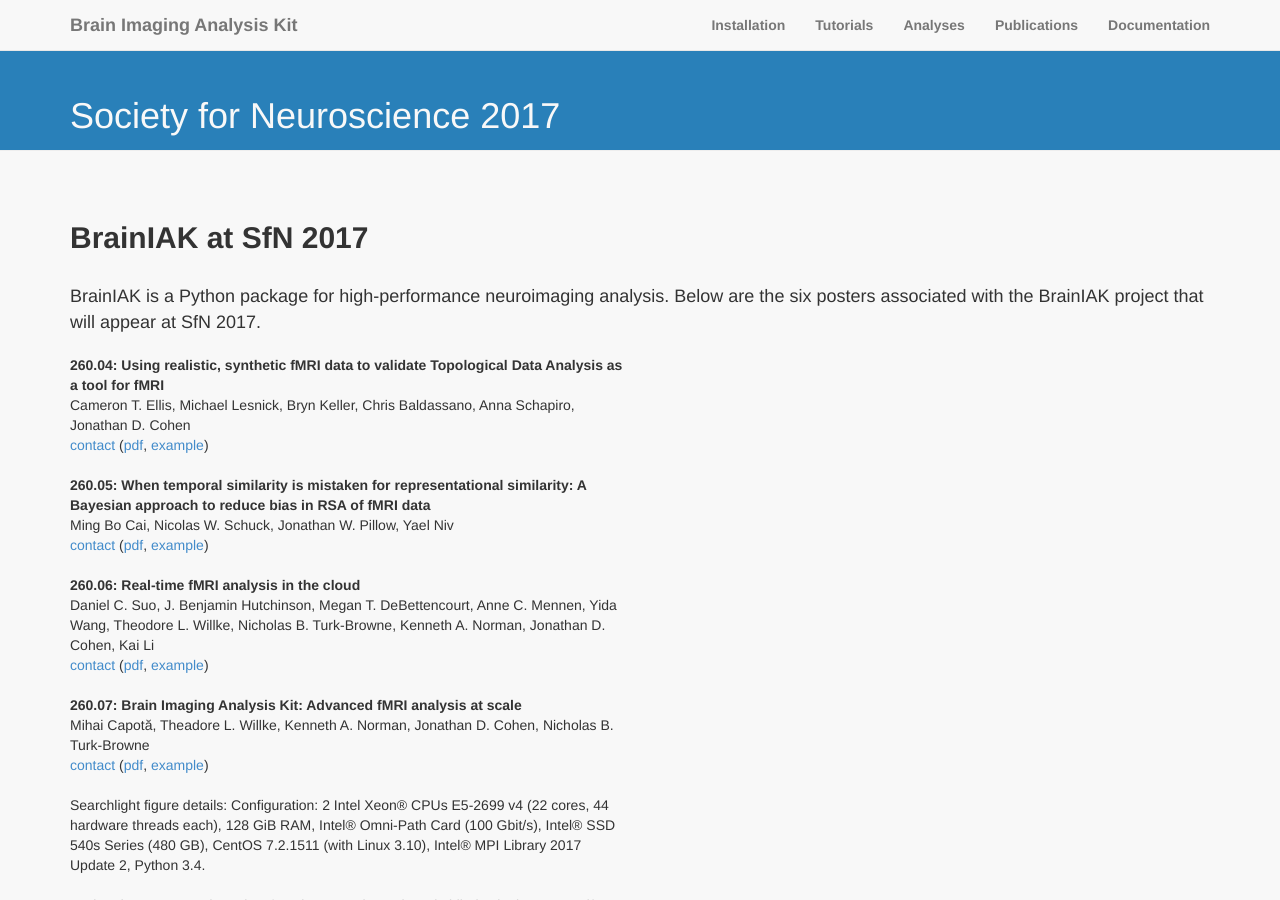
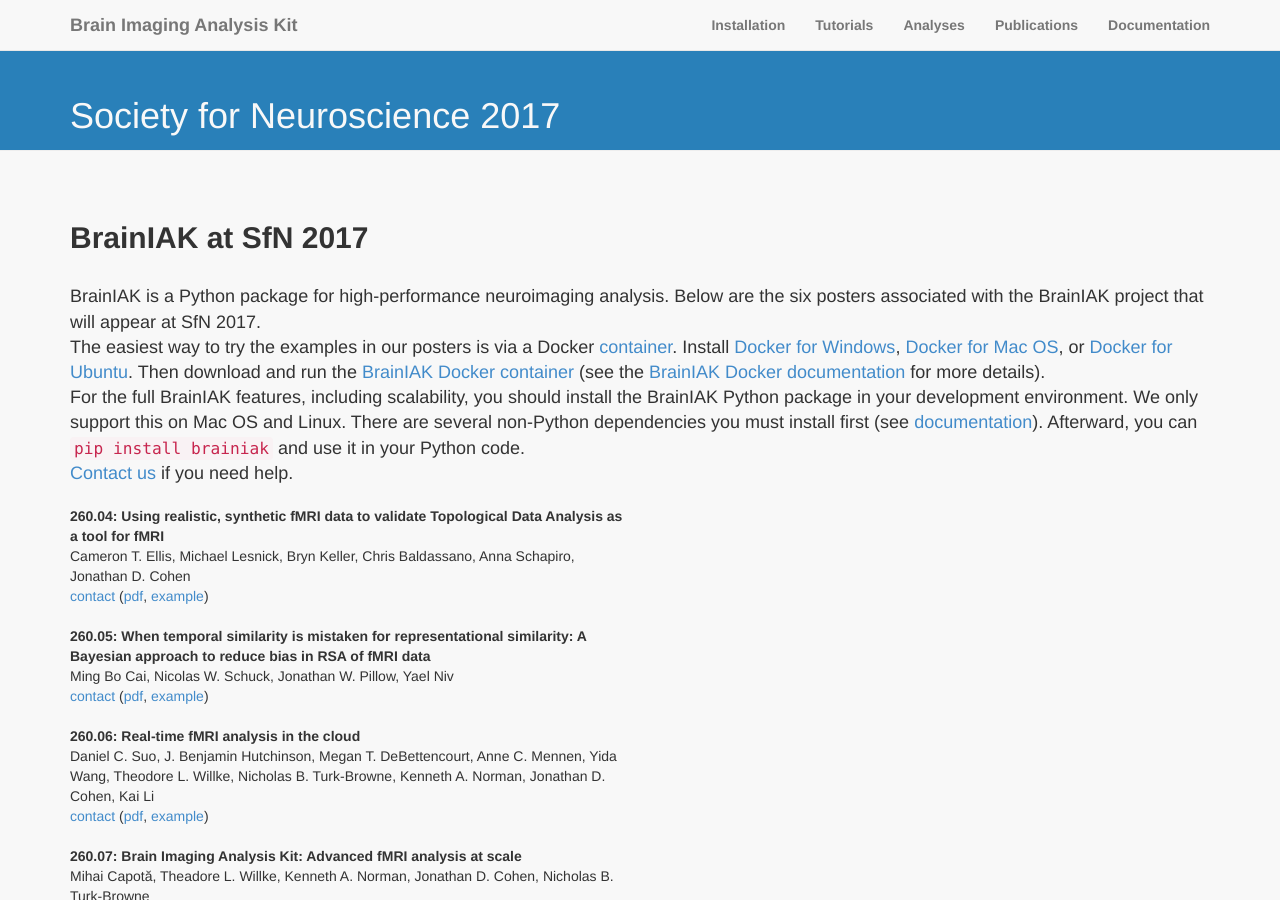
Before and after one commit to manojneuro/brainiak.github.io, a Jekyll site: the page built from sfn2017/index.md, in a window 1280 px wide and 900 px high. Built offline with Jekyll 4.4.1, drawn with Linux system fonts in a browser that asks for light colours.

Commit message:
Add SfN install instructions

```diff
--- a/sfn2017/index.md
+++ b/sfn2017/index.md
@@ -10,7 +10,14 @@ title: Society for Neuroscience 2017
 <div class='container'>
 
 <h2 class='section-heading'>BrainIAK at SfN 2017</h2>
-<div class='lead'>BrainIAK is a Python package for high-performance neuroimaging analysis. Below are the six posters associated with the BrainIAK project that will appear at SfN 2017.</div>
+<div class='lead'>BrainIAK is a Python package for high-performance neuroimaging analysis. Below are the six posters associated with the BrainIAK project that will appear at SfN 2017.
+<br/>
+The easiest way to try the examples in our posters is via a Docker <a href='https://www.docker.com/what-container'>container</a>. Install <a href='https://www.docker.com/docker-windows#availability'>Docker for Windows</a>, <a href='https://www.docker.com/docker-mac#availability'>Docker for Mac OS</a>, or <a href='https://www.docker.com/docker-ubuntu#availability'>Docker for Ubuntu</a>. Then download and run the <a href='https://hub.docker.com/r/brainiak/brainiak/'>BrainIAK Docker container</a> (see the <a href='/docs/#docker'>BrainIAK Docker documentation</a> for more details).
+<br/>
+For the full BrainIAK features, including scalability, you should install the BrainIAK Python package in your development environment. We only support this on Mac OS and Linux. There are several non-Python dependencies you must install first (see <a href='http://brainiak.org/docs/#requirements'>documentation</a>). Afterward, you can <code>pip install brainiak</code> and use it in your Python code.
+<br/>
+<a href='http://brainiak.org/docs/#support'>Contact us</a> if you need help.
+</div>
 
 {% for poster in site.data.sfn2017 %}
    <div class='row'>
```
